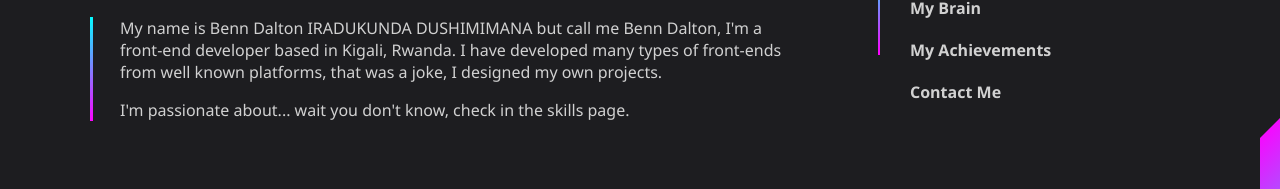
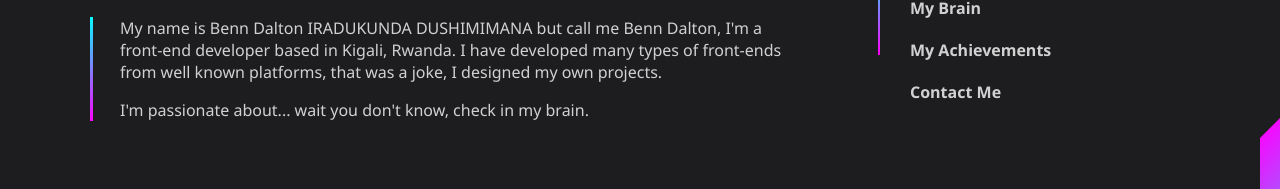
Before and after one commit to blackd44/mine, a Next.js app: page / in a window 1280 px wide. Shown: the part 382-571 px from the top of the page. Built offline with nearby package versions, Linux system fonts and the light colour scheme.

Commit message:
fixing some bugs before sleeping - Day 2

```diff
--- a/pages/[[...index]].js
+++ b/pages/[[...index]].js
@@ -28,7 +28,7 @@ export default function Home(props) {
         <h1><span data-cursor-filter="invert(1)" data-cursor-size="40px">GREETINGS</span></h1>
         <div>
           <p data-cursor-filter="invert(1)" data-cursor-size="30px">My name is Benn Dalton IRADUKUNDA DUSHIMIMANA but call me Benn Dalton, I'm a front-end developer based in Kigali, Rwanda. I have developed many types of front-ends from well known platforms, that was a joke, I designed my own projects.</p>
-          <p data-cursor-filter="invert(1)" data-cursor-size="30px">I'm passionate about... wait you don't know, check in the skills page.</p>
+          <p data-cursor-filter="invert(1)" data-cursor-size="30px">I'm passionate about... wait you don't know, check in my brain.</p>
         </div>
       </Content>
     </>
```
